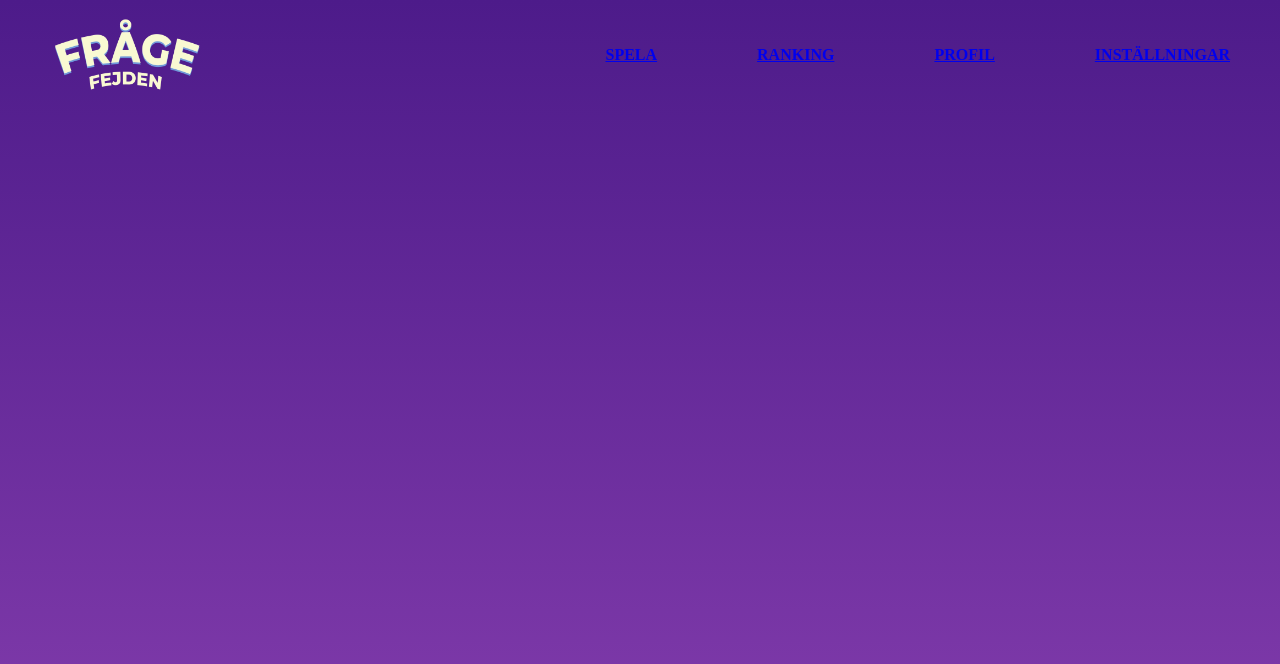
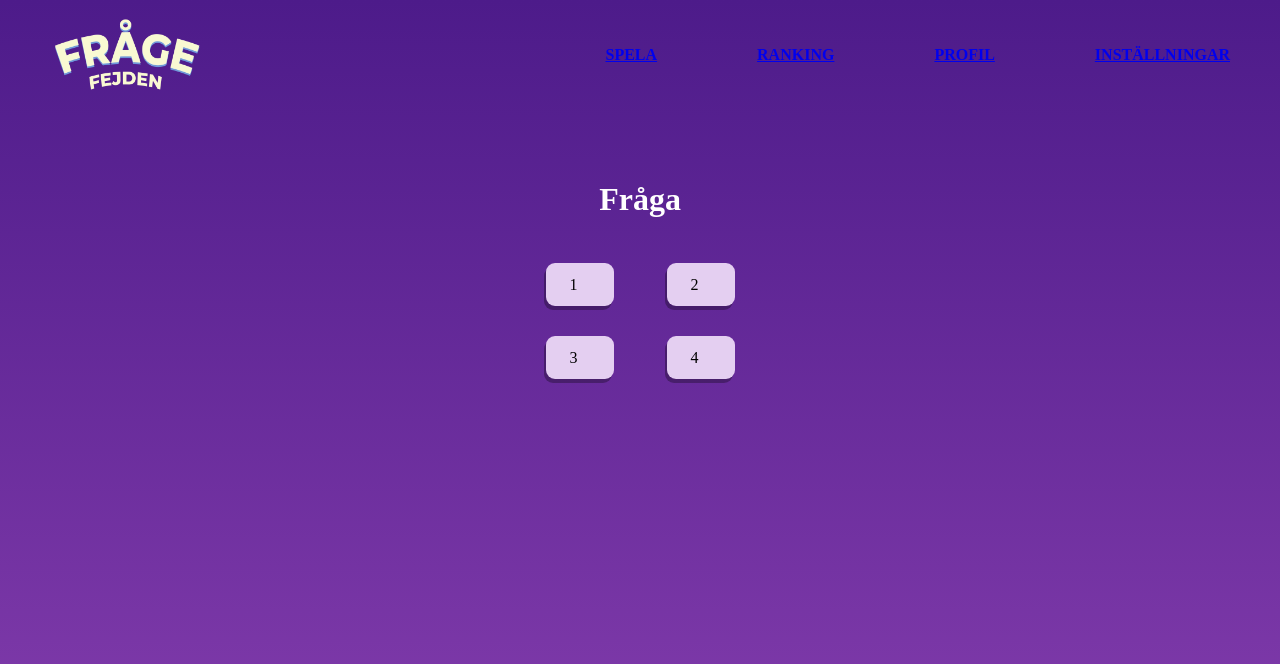
Before and after one commit to visceral89/Agil-Grupp-2, a Vue app: page /game/1 in a window 1280 px wide. Shown: the top 664 px of the page. Built offline with nearby package versions, Linux system fonts and the light colour scheme.

Commit message:
css på chosen question view

```diff
--- a/src/router/index.js
+++ b/src/router/index.js
@@ -4,6 +4,7 @@ import { createRouter, createWebHistory } from "vue-router";
 import Start from "../views/Start.vue";
 import Game from "../views/Game.vue";
 import Login from "../views/Login.vue";
+import ChosenQuestion from "../views/ChosenQuestion.vue";
 
 export default createRouter({
 	history: createWebHistory("/"),
@@ -19,6 +20,11 @@ export default createRouter({
 			component: Game,
 		},
 		{
+			path: "/game/:id",
+			name: "ChosenQuestion",
+			component: ChosenQuestion,
+		},
+		{
 			path: "/",
 			name: "Start",
 			component: Start,
--- a/src/views/ChosenQuestion.vue
+++ b/src/views/ChosenQuestion.vue
@@ -4,12 +4,12 @@
       <h2>Fråga</h2>
     </div>
 
-    <div id="game-card">
+    <div id="question-card">
       <!-- Vald fråga från game-board -->
-      <div>1</div>
-      <div>2</div>
-      <div>3</div>
-      <div>4</div>
+      <div class="answer-choice">1</div>
+      <div class="answer-choice">2</div>
+      <div class="answer-choice">3</div>
+      <div class="answer-choice">4</div>
     </div>
   </div>
 </template>
@@ -19,38 +19,53 @@
 export default {
   data() {
     return {
-
+      id: this.$route.params.id //gets id from route param sent from gameboard
+    }
+  },
+  created() {
+    this.fetchQuestion()
+  },
+  methods: {
+    //fetches the corresponding question based on the id recieved from route-params
+    fetchQuestion(id) {
+      console.log(this.id, 'question id')
     }
   }
 }
 </script>
 
 <style scoped>
-  #game-card-wrapper {
-    position: absolute;
-    top: 10%;
-    left: 5%;
-    right: 5%;
-    display: flex;
-    flex-direction: column;
-    justify-content: center;
-    align-items: center;
-    width: 90vw;
-    height: 400px;
-    background-color: blueviolet;
+  .question-wrapper {
+    width: 270px;
+    height: fit-content;
+    margin: auto;
   }
   h2 {
+    margin-top: 72px;
     color: #FFF;
     text-align: center;
+    font-family: Poppins;
     font-size: 32px;
     font-style: normal;
     font-weight: 700;
-    font-family: Poppins;
     line-height: normal;
   }
-  #game-card {
-    display: grid;
-    grid-template-columns: repeat(2, 1fr);
-    gap: 20px;
+  #question-card {
+    display: flex;
+    flex-wrap: wrap;
+    align-items: center;
+    justify-content: center;
+    gap: 30px 53px;
+    width: 303px;
+    padding: 18px 23px;
+    margin: auto;
+  }
+  .answer-choice {
+    display: flex;
+    padding: 13px 36px 12px 24px;
+    align-items: center;
+    border-radius: 9px;
+    background-color: var(--color-card-background);
+    box-shadow: -2px 4px 0px 0px rgba(0, 0, 0, 0.30);
   }
 </style>
--- a/src/views/Game.vue
+++ b/src/views/Game.vue
@@ -1,18 +1,15 @@
 <script>
   import GameBoard from '../components/GameBoard.vue';
-  import GameCard from '../components/GameCard.vue';
 
   export default {
     components: {
       GameBoard,
-      GameCard
     }
   }
 </script>
 
 <template>
   <GameBoard />
-  <GameCard />
 </template>
 
 <style scoped>
```
